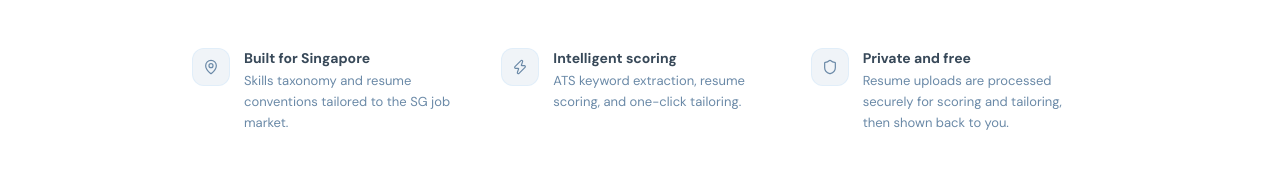
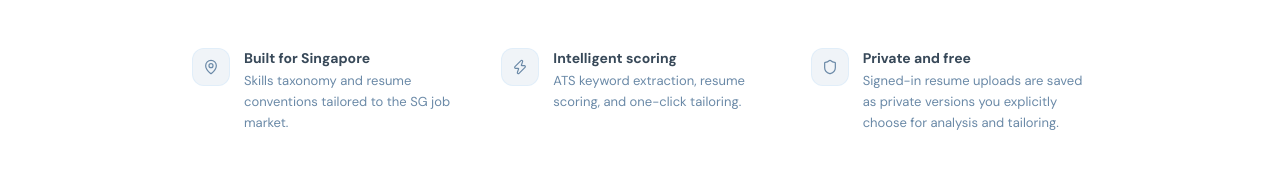
Before and after one commit to haomingkoo/job-hunter-sg, a React (Vite) app in the folder frontend/: page / in a window 1280 px wide. Shown: the part 3639-3822 px from the top of the page. Built offline with nearby package versions, Linux system fonts and the light colour scheme; no server answers.

Commit message:
Refresh resume workflow documentation and copy

```diff
--- a/frontend/src/components/HomePage.jsx
+++ b/frontend/src/components/HomePage.jsx
@@ -529,7 +529,7 @@ export default function HomePage({ onNavigate }) {
             {[
               { icon: MapPin, title: "Built for Singapore", desc: "Skills taxonomy and resume conventions tailored to the SG job market." },
               { icon: Zap, title: "Intelligent scoring", desc: "ATS keyword extraction, resume scoring, and one-click tailoring." },
-              { icon: Shield, title: "Private and free", desc: "Resume uploads are processed securely for scoring and tailoring, then shown back to you." },
+              { icon: Shield, title: "Private and free", desc: "Signed-in resume uploads are saved as private versions you explicitly choose for analysis and tailoring." },
             ].map((t, i) => (
               <motion.div key={t.title} variants={fadeUp} custom={i} className="flex items-start gap-3.5">
                 <div className="flex-shrink-0 rounded-xl bg-[#f0f4f8] p-2.5 text-[#6A89A7] border border-[#BDDDFC]/30"><t.icon size={16} strokeWidth={1.8} /></div>
--- a/frontend/src/components/RecruitmentTeamPanel.jsx
+++ b/frontend/src/components/RecruitmentTeamPanel.jsx
@@ -863,9 +863,6 @@ export default function RecruitmentTeamPanel({
               <Users size={threadId ? 18 : 22} />
             </div>
             <div>
-              {!threadId && (
-                <p className="text-xs font-semibold uppercase tracking-[0.18em] text-[#BDDDFC]">V3</p>
-              )}
               <h1
                 id="recruitment-team-title"
                 className={threadId ? "text-base font-semibold" : "text-2xl font-semibold"}
```
Also changed, not shown: 5 other files (tests, documents, lock files or other folders).
